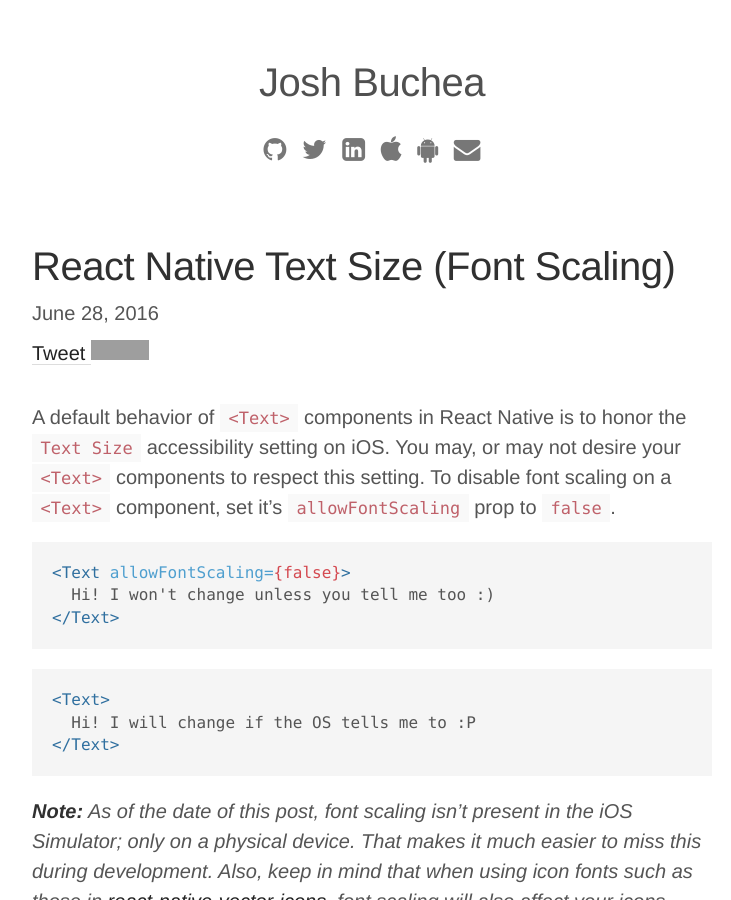
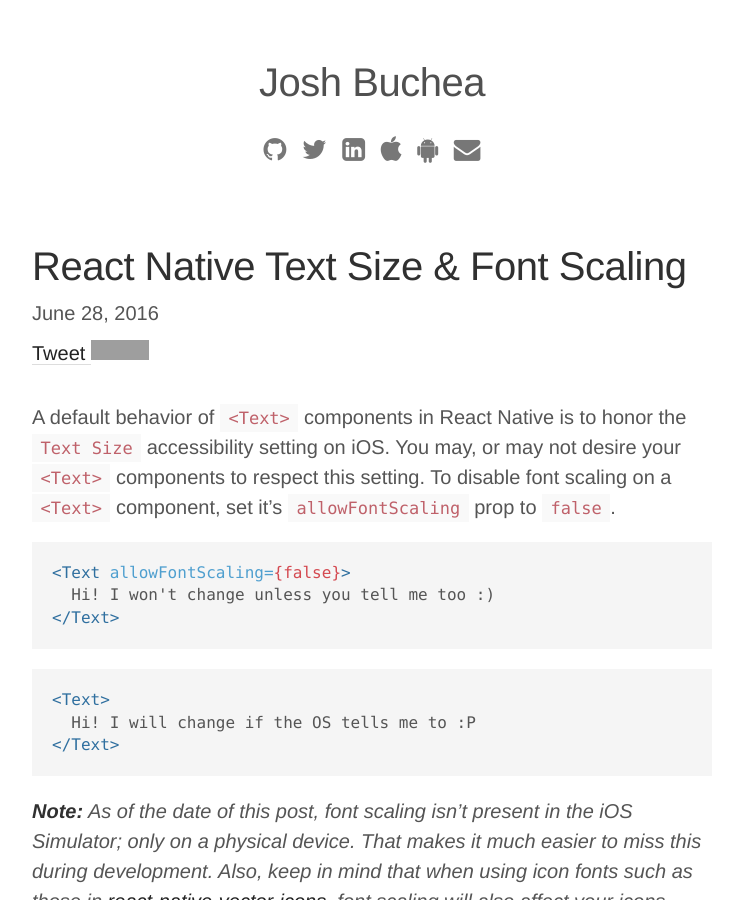
Before and after one commit to joshbuchea/joshbuchea.com, a Jekyll site: the page built from _posts/2016-06-28-react-native-text-size-font-scaling.md, in a window 1280 px wide and 900 px high. Shown: the whole window, without its empty margins (268-999 px from the left). Built offline with Jekyll 4.4.1, drawn with Linux system fonts in a browser that asks for light colours; nearby versions of some CDN libraries; comment, search, counter and statistics services are not loaded; grey boxes are pictures that could not be loaded.

Commit message:
Update post title

```diff
--- a/_posts/2016-06-28-react-native-text-size-(font-scaling).md
+++ b/_posts/2016-06-28-react-native-text-size-font-scaling.md
@@ -1,6 +1,6 @@
 ---
 layout: post
-title: "React Native Text Size (Font Scaling)"
+title: "React Native Text Size & Font Scaling"
 category: React Native
 ---
 
```
